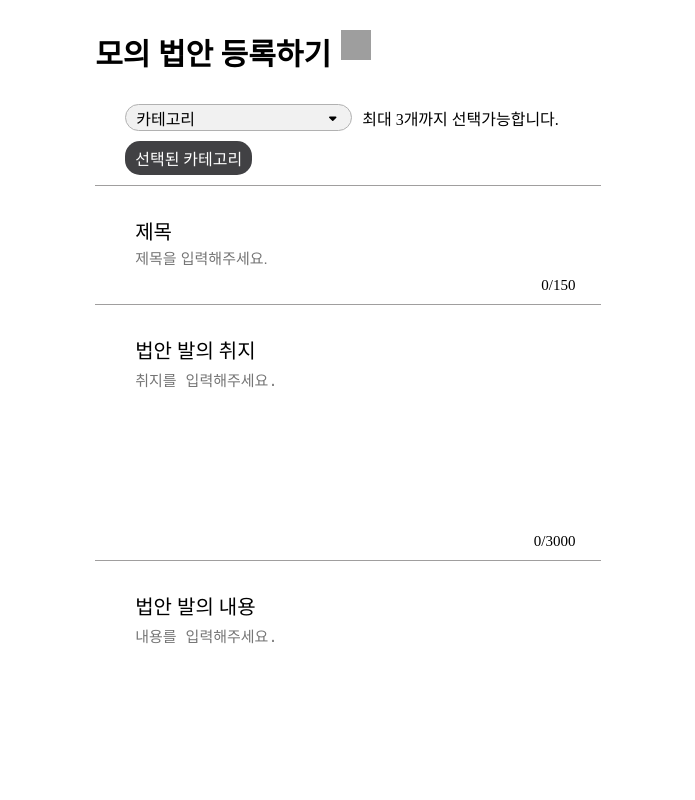
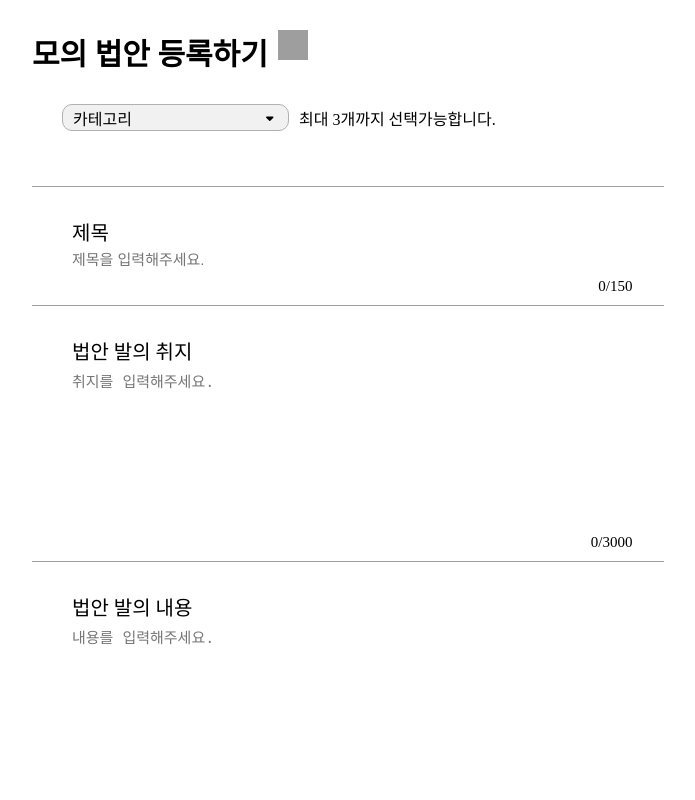
Before and after one commit to soominna/BePol, a React (Create React App) app in the folder client/: page /write in a window 1280 px wide. Shown: the top 800 px of the page, without its empty margins (292-987 px from the left). Built offline with nearby package versions, Linux system fonts and the light colour scheme; grey boxes are pictures that could not be loaded.

Commit message:
Feat: 게시글 작성페이지에서 카테고리 Dropdown 기능 추가

```diff
--- a/client/src/pages/Write.jsx
+++ b/client/src/pages/Write.jsx
@@ -1,10 +1,12 @@
-// import Header from "./components/Header.jsx";
-import { useState, useRef, useCallback } from "react";
+import { useState, useRef } from "react";
+import Swal from "sweetalert2";
 import {
   Body,
   Title,
   DropMenuContainer,
   DropMenu,
+  DropTitle,
+  DropOptions,
   Category,
   InputField,
   Textarea,
@@ -13,29 +15,69 @@ import {
   ButtonField,
 } from "./WriteStyled";
 import { FontAwesomeIcon } from "@fortawesome/react-fontawesome";
-import { faCaretDown } from "@fortawesome/free-solid-svg-icons";
+import { faCaretDown, faCaretUp } from "@fortawesome/free-solid-svg-icons";
 
 export default function Write() {
-  const [category, setCategory] = useState([]);
+  const allCategory = [
+    { 0: "법률/사법" },
+    { 1: "금융/경제" },
+    { 2: "교육" },
+    { 3: "과학기술/정보통신" },
+    { 4: "외교/통일/국방" },
+    { 5: "행정" },
+    { 6: "문화/예술/관광" },
+    { 7: "농업/식품/수산" },
+    { 8: "국토/교통" },
+    { 9: "산업/통상/기업" },
+    { 10: "보건/복지/식품안전" },
+    { 11: "환경/성평등/청소년/노동" },
+    { 12: "기타" },
+  ];
+  const [selectedCategory, setSelectedCategory] = useState([]); // 선택된 카테고리를 저장하는 state
+  const [isDropdownMenu, setIsDropdownMenu] = useState(false);
   const [title, setTitle] = useState("");
   const [titleLength, setTitleLength] = useState(0);
   const [purport, setPurport] = useState("");
   const [purportLength, setPurportLength] = useState(0);
   const [contents, setContents] = useState("");
   const [contentsLength, setContentsLength] = useState(0);
-  // 줄 수를 계산해서 저장할 변수
+  // textarea 높이조절을 하기 위한 state
   const [purportHeight, setPurportHeight] = useState("150px");
   const [contentsHeight, setContentsHeight] = useState("200px");
-  const purportTextareaRef = useRef(null);
-  const contentsTextareaRef = useRef(null);
+  const textareaRef = useRef([]);
+  const inputRef = useRef([]);
 
-  const isDropMenuModal = () => {}; // 카테고리 dropmenu 모달 함수
+  // 카테고리 선택 함수
+  const handleCategory = (e, idx) => {
+    if (e.target.checked && !selectedCategory.includes(e.target.value)) {
+      if (selectedCategory.length < 3) {
+        setSelectedCategory([...selectedCategory, e.target.value]);
+      } else {
+        inputRef.current[idx].checked = false;
+        // 경고문이 나오게 하기
+        // Swal.fire({
+        //   position: "center",
+        //   icon: "warning",
+        //   title: "3개를 초과했습니다.",
+        //   showConfirmButton: true,
+        //   timer: 2000,
+        // });
+      }
+    } else if (!e.target.checked && selectedCategory.includes(e.target.value)) {
+      setSelectedCategory(
+        selectedCategory.filter((el) => el !== e.target.value)
+      );
+    }
+  };
 
-  const handleChangeFile = () => {}; // 첨부파일 변경적용 함수
+  // 첨부파일 변경적용 함수
+  const handleChangeFile = () => {};
 
-  const handleCancle = () => {}; // 취소버트늘 눌렀을 때 함수
+  // 취소버트늘 눌렀을 때 함수
+  const handleCancle = () => {};
 
-  const handleRegister = () => {}; // 법안발의 등록버튼을 눌렀을 때 함수
+  // 법안발의 등록버튼을 눌렀을 때 함수
+  const handleRegister = () => {};
 
   return (
     <Body>
@@ -43,18 +85,50 @@ export default function Write() {
         <div> 모의 법안 등록하기</div>
         <img src={"images/writeIcon.png"} alt={"등록아이콘"}></img>
       </Title>
-      <DropMenuContainer>
-        <DropMenu onClick={isDropMenuModal}>
-          <div>카테고리</div>
-          <FontAwesomeIcon icon={faCaretDown} size={"xs"} />
+      <DropMenuContainer
+        marginBottom={
+          !isDropdownMenu && selectedCategory.length ? "5px" : "54.5px"
+        }
+      >
+        <DropMenu>
+          <DropTitle
+            onClick={() => setIsDropdownMenu(!isDropdownMenu)}
+            borderRadius={isDropdownMenu ? "none" : "10px"}
+          >
+            <span>카테고리</span>
+            {isDropdownMenu ? (
+              <FontAwesomeIcon icon={faCaretUp} size={"xs"} />
+            ) : (
+              <FontAwesomeIcon icon={faCaretDown} size={"xs"} />
+            )}
+          </DropTitle>
+          {isDropdownMenu ? (
+            <DropOptions>
+              {allCategory.map((category, idx) => (
+                <label key={idx}>
+                  <input
+                    type={"checkbox"}
+                    ref={(el) => (inputRef.current[idx] = el)}
+                    defaultChecked={
+                      selectedCategory.includes(category[idx]) ? true : false
+                    }
+                    value={category[idx]}
+                    onClick={(e) => handleCategory(e, idx)}
+                  />
+                  {category[idx]}
+                </label>
+              ))}
+            </DropOptions>
+          ) : null}
         </DropMenu>
         <div>최대 3개까지 선택가능합니다.</div>
       </DropMenuContainer>
       <Category>
-        <span>선택된 카테고리</span>
-        {category.map((select) => (
-          <span>{select}</span>
-        ))}
+        {isDropdownMenu
+          ? null
+          : selectedCategory.map((select, idx) => (
+              <span key={idx}>{select}</span>
+            ))}
       </Category>
       <InputField>
         <div>제목</div>
@@ -68,45 +142,44 @@ export default function Write() {
           }}
         ></input>
         <Length color={titleLength > 150 ? "red" : "black"}>
-          {titleLength}/150
+          {titleLength > 150 ? <div>150자를 초과했습니다.</div> : null}
+          <div>{titleLength}/150</div>
         </Length>
       </InputField>
       <InputField>
         <div>법안 발의 취지</div>
         <Textarea
-          ref={purportTextareaRef}
+          ref={(el) => (textareaRef.current[0] = el)}
           height={purportLength ? purportHeight : "150px"}
           value={purport}
           placeholder={"취지를 입력해주세요."}
           onChange={(e) => {
             setPurport(e.target.value);
             setPurportLength(e.target.value.length);
-            setPurportHeight(
-              purportTextareaRef.current.scrollHeight - 10 + "px"
-            );
+            setPurportHeight(textareaRef.current[0].scrollHeight - 10 + "px");
           }}
         ></Textarea>
         <Length color={purportLength > 3000 ? "red" : "black"}>
-          {purportLength}/3000
+          {purportLength > 3000 ? <div>3000자를 초과했습니다.</div> : null}
+          <div>{purportLength}/3000</div>
         </Length>
       </InputField>
       <InputField>
         <div>법안 발의 내용</div>
         <Textarea
-          ref={contentsTextareaRef}
+          ref={(el) => (textareaRef.current[1] = el)}
           height={contentsLength ? contentsHeight : "200px"}
           value={contents}
           placeholder={"내용를 입력해주세요."}
           onChange={(e) => {
             setContents(e.target.value);
             setContentsLength(e.target.value.length);
-            setContentsHeight(
-              contentsTextareaRef.current.scrollHeight - 10 + "px"
-            );
+            setContentsHeight(textareaRef.current[1].scrollHeight - 10 + "px");
           }}
         ></Textarea>
         <Length color={contentsLength > 4000 ? "red" : "black"}>
-          {contentsLength}/4000
+          {contentsLength > 4000 ? <div>4000자를 초과했습니다.</div> : null}
+          <div>{contentsLength}/4000</div>
         </Length>
       </InputField>
       <AttachedField>
--- a/client/src/pages/WriteStyled.js
+++ b/client/src/pages/WriteStyled.js
@@ -1,7 +1,7 @@
 import styled from "styled-components";
 
 export const Body = styled.div`
-  width: 40%;
+  width: 50%;
   margin: auto;
 `;
 
@@ -21,20 +21,48 @@ export const DropMenuContainer = styled.div`
   display: flex;
   align-items: center;
   margin-top: 30px;
+  margin-bottom: ${(props) => props.marginBottom};
+  /* margin-bottom: 20px; */
 `;
 
 export const DropMenu = styled.div`
+  position: relative;
+`;
+
+export const DropTitle = styled.div`
   border: 1px solid #b1b1b1;
   background: #f1f1f1;
-  border-radius: 20px;
+  border-top-left-radius: 10px;
+  border-top-right-radius: 10px;
+  border-bottom-left-radius: ${(props) => props.borderRadius};
+  border-bottom-right-radius: ${(props) => props.borderRadius};
   display: flex;
   width: 200px;
   height: 25px;
   justify-content: space-between;
   align-items: center;
   padding: 0 15px 0 10px;
-  margin: 0 10px 0 30px;
+  margin: 0 10px 0px 30px;
   cursor: pointer;
+`;
+
+export const DropOptions = styled.div`
+  position: absolute;
+  left: 0;
+  z-index: 1;
+  height: 300px;
+  margin-left: 30px;
+  label {
+    border: 1px solid #b1b1b1;
+    background: #f1f1f1;
+    display: inline-block;
+    width: 225px;
+    height: 25px;
+    padding-top: 5px;
+  }
+  input {
+    margin: 0 10px 0 5px;
+  }
 `;
 
 export const Category = styled.div`
@@ -53,10 +81,8 @@ export const InputField = styled.div`
   margin-top: 30px;
   border-bottom: 1px solid #a09e9e;
   div {
-    &:first-child {
-      font-size: 20px;
-      margin-left: 40px;
-    }
+    font-size: 20px;
+    margin-left: 40px;
   }
   input {
     width: 90%;
@@ -80,10 +106,16 @@ export const Textarea = styled.textarea`
 `;
 
 export const Length = styled.div`
-  text-align: right;
+  display: flex;
+  justify-content: flex-end;
   margin: 5px 5% 10px 0;
-  color: ${(props) => props.color};
-  font-size: 15px;
+  div {
+    font-size: 15px;
+    color: ${(props) => props.color};
+    &:last-child {
+      margin-left: 20px;
+    }
+  }
 `;
 
 export const AttachedField = styled.div`
--- a/client/src/store/store.js
+++ b/client/src/store/store.js
@@ -14,7 +14,7 @@ import rootReducer from "./../reducers/rootReducer";
 const persistConfig = {
   key: "root",
   storage,
-  // blacklist: ["modal"], // 새로고침시 state초기화 O
+  blacklist: ["modal"], // 새로고침시 state초기화 O
   // whitelist: [], // 새로고침시 state초기화 X
 };
 
--- /dev/null
+++ b/package.json
@@ -0,0 +1,5 @@
+{
+  "dependencies": {
+    "sweetalert2": "^11.4.24"
+  }
+}
```
Also changed, not shown: 1 other file (tests, documents, lock files or other folders).
